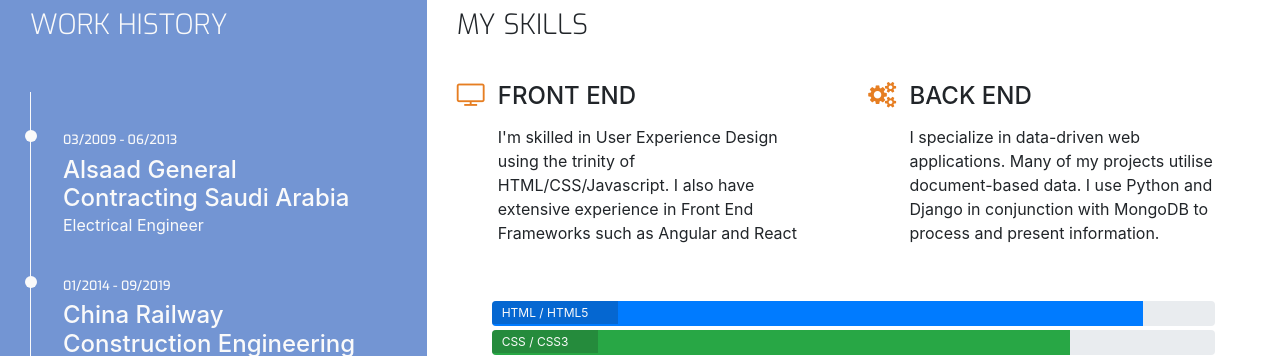
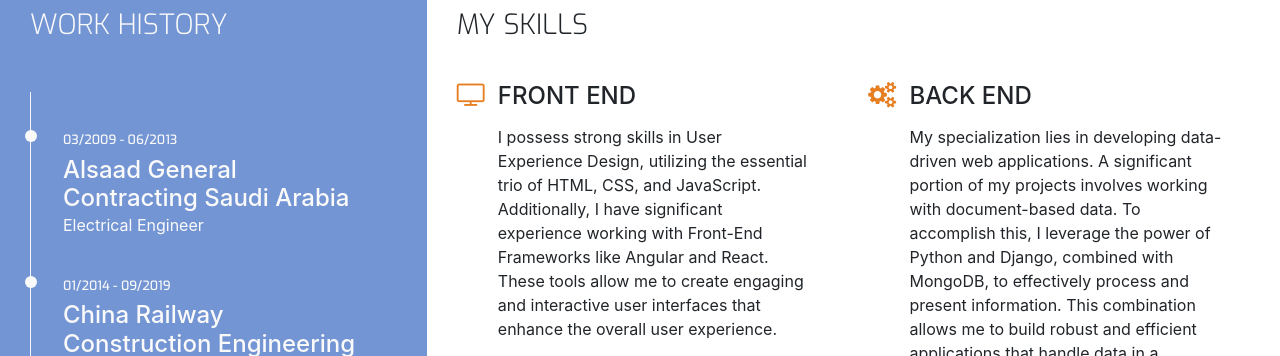
Before and after one commit to bky201/resume, a website: page resume.html in a window 1280 px wide. Shown: the part 417-773 px from the top of the page. Drawn offline with nearby package versions, Linux system fonts and the light colour scheme.

```diff
--- a/resume.html
+++ b/resume.html
@@ -99,7 +99,7 @@
                             <div class="col-10">
                                 <h4 class="three-reasons-heading uppercase">Front End</h4>
                                 <p>
-                                    I'm skilled in User Experience Design using the trinity of HTML/CSS/Javascript. I also have extensive experience in Front End Frameworks such as Angular and React
+                                    I possess strong skills in User Experience Design, utilizing the essential trio of HTML, CSS, and JavaScript. Additionally, I have significant experience working with Front-End Frameworks like Angular and React. These tools allow me to create engaging and interactive user interfaces that enhance the overall user experience.
                                 </p>
                             </div>
                         </div>
@@ -112,7 +112,7 @@
                             <div class="col-10">
                                 <h4 class="three-reasons-heading uppercase">Back End</h4>
                                 <p>
-                                    I specialize in data-driven web applications. Many of my projects utilise document-based data. I use Python and Django in conjunction with MongoDB to process and present information.
+                                    My specialization lies in developing data-driven web applications. A significant portion of my projects involves working with document-based data. To accomplish this, I leverage the power of Python and Django, combined with MongoDB, to effectively process and present information. This combination allows me to build robust and efficient applications that handle data in a structured and scalable manner.
                                 </p>
                             </div>
                         </div>
```
